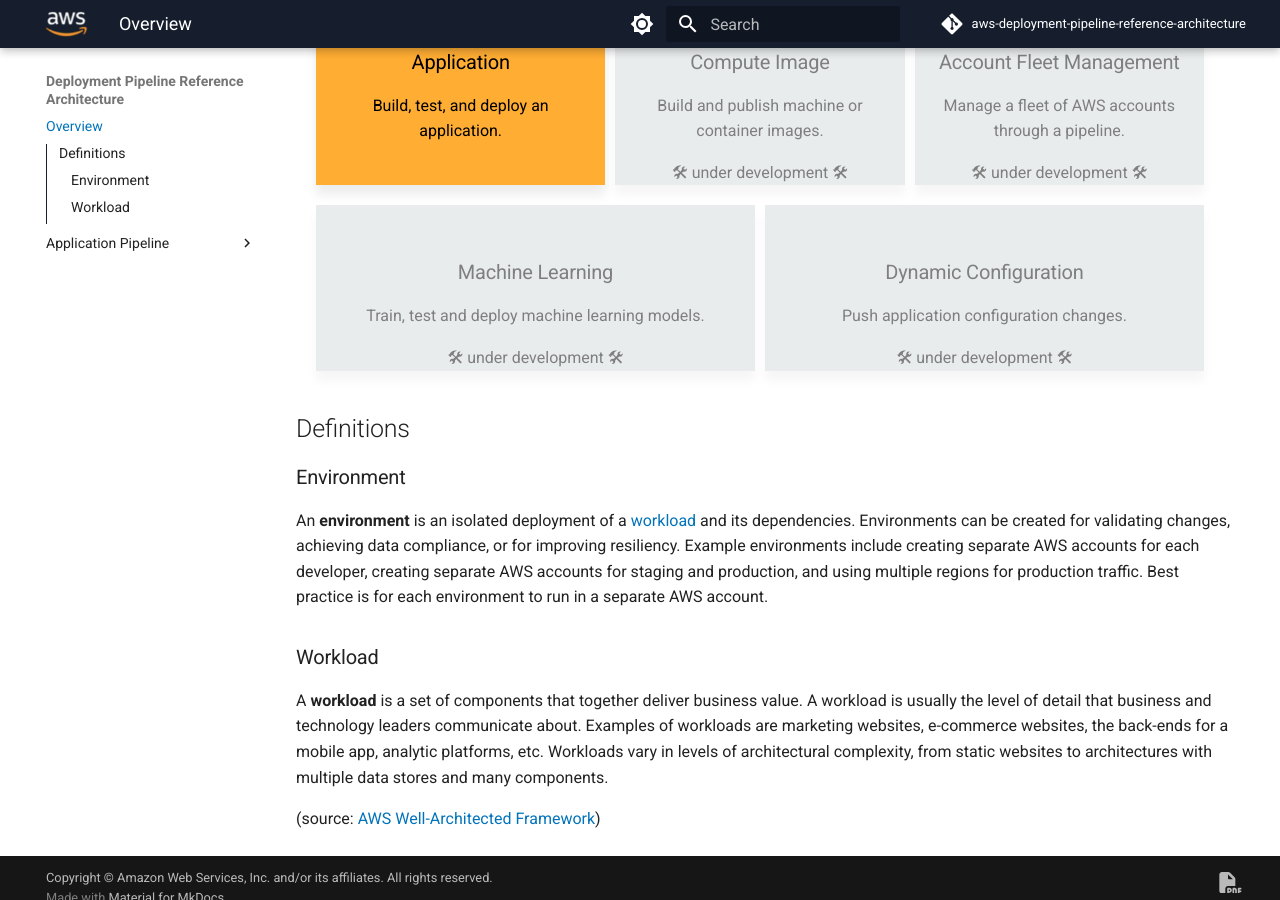
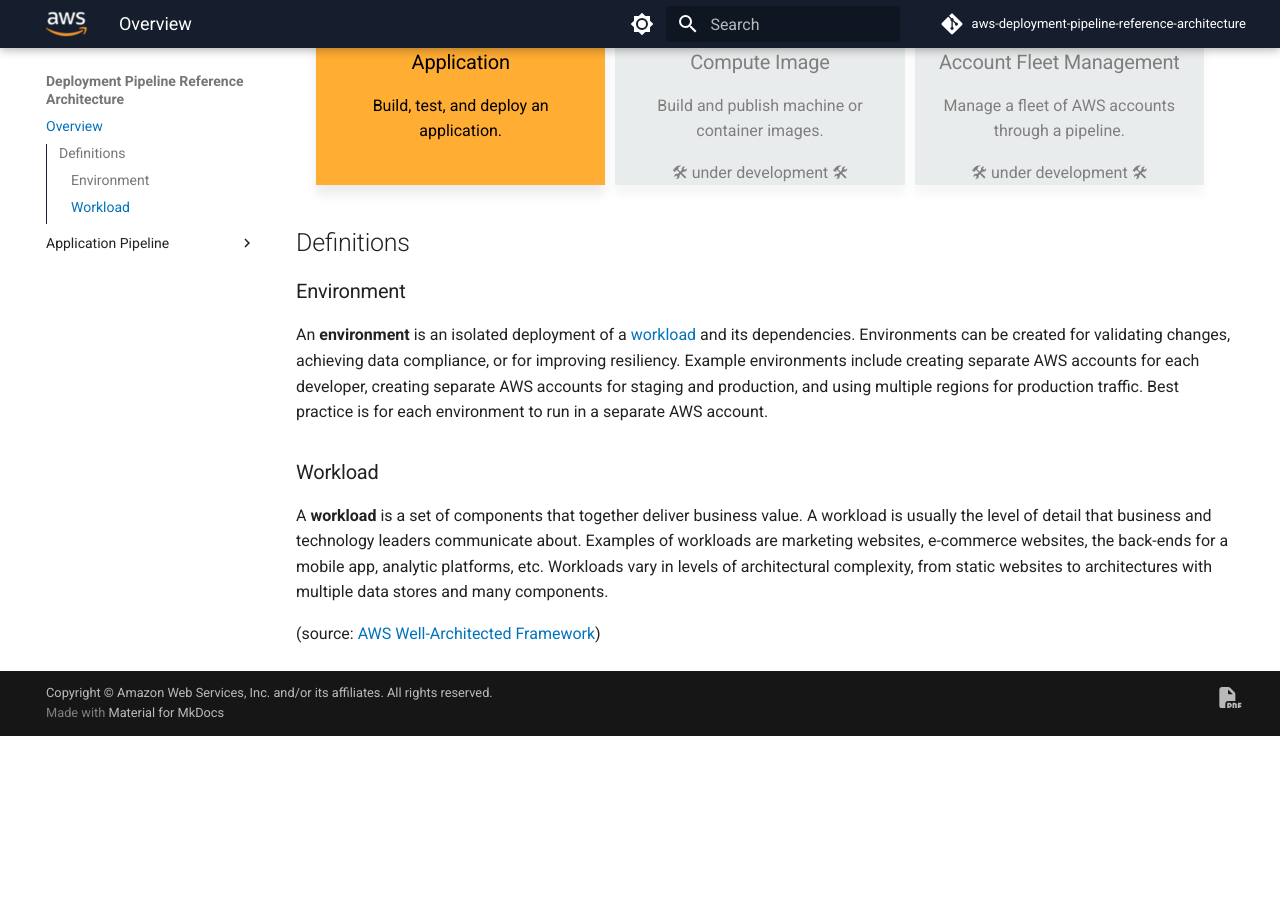
Before and after one commit to aws-samples/aws-deployment-pipeline-reference-architecture, an MkDocs documentation site: the page built from docs/index.md, in a window 1280 px wide and 900 px high, scrolled down 1440 px. Built offline with MkDocs 1.6.1 and Material for MkDocs 9.7.7, drawn with Linux system fonts in a browser that asks for light colours; comment, search, counter and statistics services are not loaded; after the commit the page ends 2176 px from its top, so only the background shows below that.

Commit message:
chore: remove ML and deployment configuration

```diff
--- a/docs/index.md
+++ b/docs/index.md
@@ -44,20 +44,6 @@
         </p>
     </a>
 </div>
-<div class="cardwrapper">
-    <a href="machine-learning-pipeline" class="card disabled">
-        <h3>Machine Learning</h3>
-        <p>
-            Train, test and deploy machine learning models.
-        </p>
-    </a>
-    <a href="dynamic-configuration-deployment-pipeline" class="card disabled">
-        <h3>Dynamic Configuration</h3>
-        <p>
-            Push application configuration changes.
-        </p>
-    </a>
-</div>
 
 ## Definitions
 
```
Also changed, not shown: docs/dynamic-configuration-deployment-pipeline/index.md (deleted, +0 -21 lines), docs/machine-learning-pipeline/index.md (deleted, +0 -26 lines).
